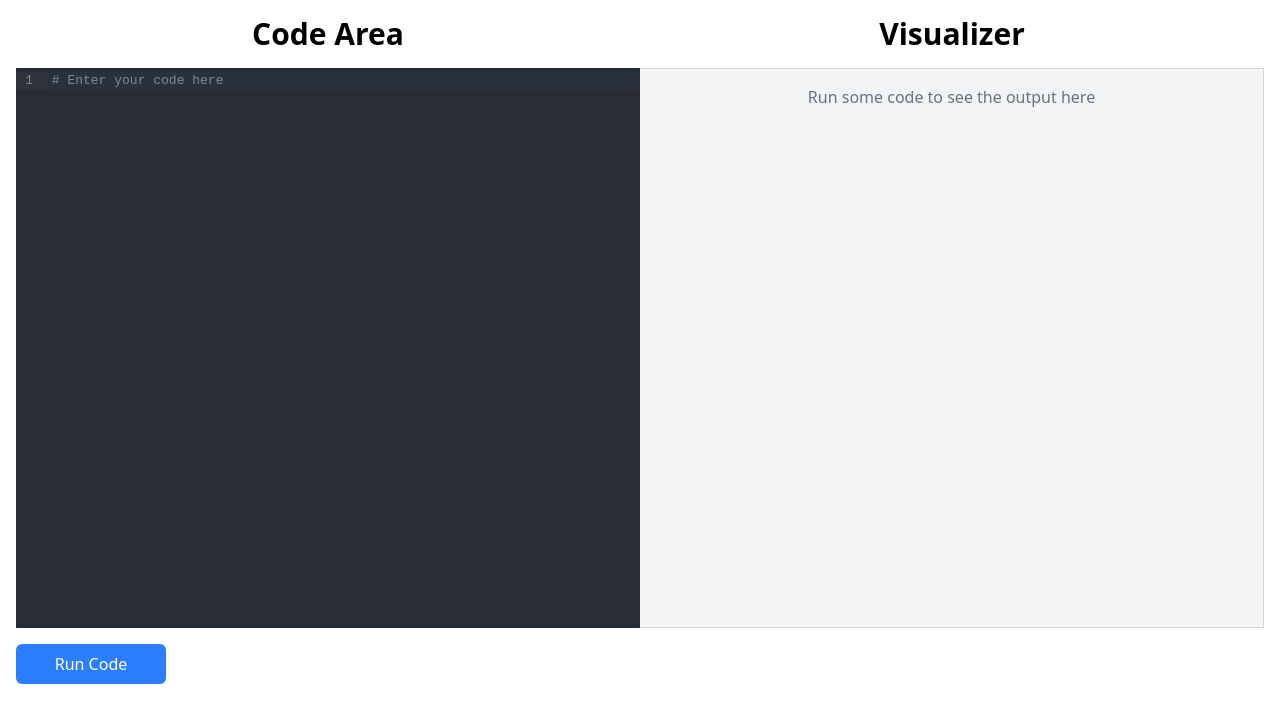
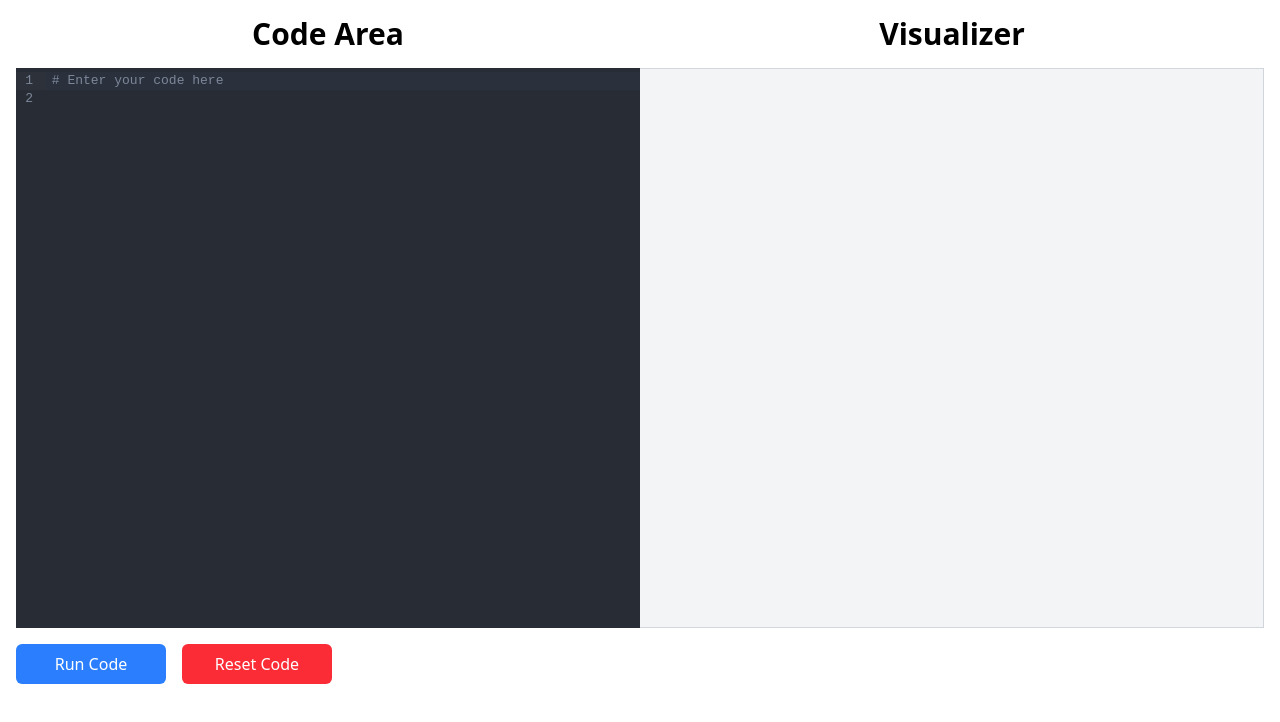
Before and after one commit to leandrofahur/code-visualizer, a React (Vite) app in the folder frontend/: page / in a window 1280 px wide. Shown: the top 722 px of the page. Built offline with nearby package versions, Linux system fonts and the light colour scheme.

Commit message:
adding some functionalities

```diff
--- a/frontend/package.json
+++ b/frontend/package.json
@@ -13,8 +13,10 @@
     "@codemirror/lang-python": "^6.2.1",
     "@tailwindcss/vite": "^4.1.10",
     "@tanstack/react-query": "^5.80.7",
+    "@types/d3": "^7.4.3",
     "@uiw/react-codemirror": "^4.23.13",
     "axios": "^1.9.0",
+    "d3": "^7.9.0",
     "react": "^19.1.0",
     "react-dom": "^19.1.0"
   },
--- a/frontend/src/components/CodeEditor/CodeEditor.tsx
+++ b/frontend/src/components/CodeEditor/CodeEditor.tsx
@@ -9,7 +9,7 @@ interface CodeEditorProps {
 }
 
 export const CodeEditor = ({ onRunCode, error }: CodeEditorProps) => {
-  const [code, setCode] = useState('# Enter your code here');
+  const [code, setCode] = useState('# Enter your code here\n');
 
   const { setContainer } = useCodeMirror({
     extensions: [python()],
@@ -23,7 +23,17 @@ export const CodeEditor = ({ onRunCode, error }: CodeEditorProps) => {
   const handleRunCode = async (e: React.MouseEvent<HTMLButtonElement>) => {
     e.preventDefault();
     e.stopPropagation();
-    await onRunCode(code);
+
+    // remove the initial state string from the code
+    const codeWithoutInitialState = code.replace("# Enter your code here\n", "");
+
+    await onRunCode(codeWithoutInitialState);
+  };
+
+  const handleResetCode = async (e: React.MouseEvent<HTMLButtonElement>) => {
+    e.preventDefault();
+    e.stopPropagation();
+    setCode("# Enter your code here\n");
   };
 
   return (
@@ -33,6 +43,9 @@ export const CodeEditor = ({ onRunCode, error }: CodeEditorProps) => {
       <div className="flex flex-row gap-4">
         <Button onClick={handleRunCode} variant="primary">
           Run Code
+        </Button>
+        <Button onClick={handleResetCode} variant="secondary">
+          Reset Code
         </Button>
 
       </div>
--- a/frontend/src/components/Visualizer/Visualizer.tsx
+++ b/frontend/src/components/Visualizer/Visualizer.tsx
@@ -6,16 +6,10 @@ export const Visualizer = ({ output }: VisualizerProps) => {
   return (
     <div className="w-1/2">
       <h1 className="text-3xl font-semibold mb-4 text-center">Visualizer</h1>
-      <div className="p-4 bg-gray-100 border-gray-300 border border-l-0 h-[70vh] overflow-auto">
-        {output ? (
+      <div className="p-1 bg-gray-100 border-gray-300 border border-l-0 h-[70vh] overflow-auto">
           <pre className="whitespace-pre-wrap break-words font-mono">
-            {output}
+            {output ? output : ""}
           </pre>
-        ) : (
-          <div className="text-gray-500 text-center">
-            Run some code to see the output here
-          </div>
-        )}
       </div>
     </div>
   );
```
Also changed, not shown: 1 other file (tests, documents, lock files or other folders).
